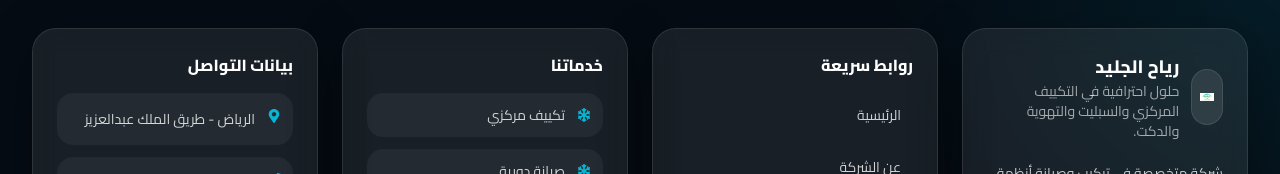
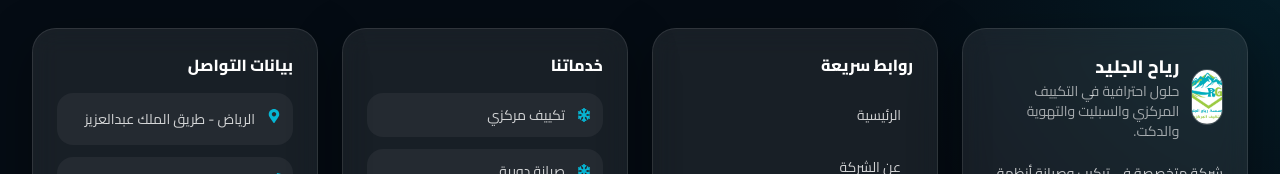
Before and after one commit to nawafonti123/riah-aljalid-clean, a Next.js app in the folder frontend/: page / in a window 1280 px wide. Shown: the part 7795-7969 px from the top of the page. Built offline with nearby package versions, Linux system fonts and the light colour scheme; no server answers.

Commit message:
Fix repeated public pages and improve layout

```diff
--- a/frontend/components/layout/Footer.tsx
+++ b/frontend/components/layout/Footer.tsx
@@ -1,4 +1,3 @@
-// frontend/components/layout/Footer.tsx
 'use client';
 
 import { useEffect, useMemo, useState } from 'react';
@@ -69,7 +68,7 @@ export default function Footer() {
                     src={footerImage}
                     alt="رياح الجليد"
                     fill
-                    className="object-contain p-2"
+                    className="object-cover"
                   />
                 </div>
                 <div>
```
